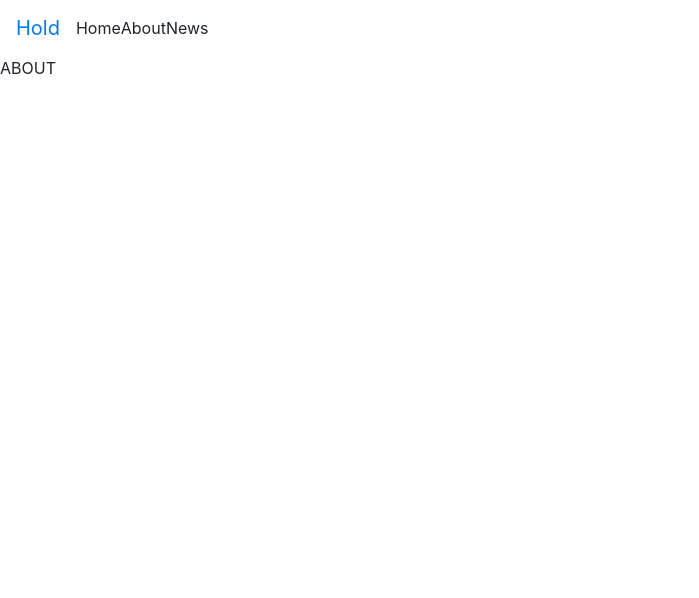
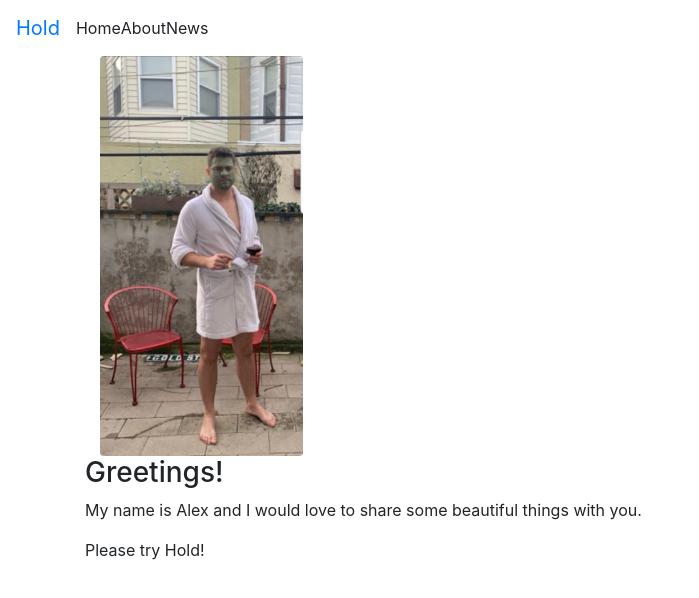
Before and after one commit to egrieshaber/hold, a React (Create React App) app: page /about in a window 1280 px wide. Shown: the top 598 px of the page, without its empty margins (0-699 px from the left). Built offline with nearby package versions, Linux system fonts and the light colour scheme.

Commit message:
added aditional picture, updated About page

```diff
--- a/src/components/About.css
+++ b/src/components/About.css
@@ -0,0 +1,3 @@
+.tominsk-pic {
+  height: 400px;
+}
--- a/src/components/About.jsx
+++ b/src/components/About.jsx
@@ -1,10 +1,20 @@
 import React, { Component } from 'react'
+import { Container, Col, Image } from 'react-bootstrap';
+import './About.css'
 
 export default class About extends Component {
   render() {
     return (
       <div>
-        ABOUT
+        <Container>
+          <Col xs={12} sm={8} smOffset={2}>
+            <Image src="assets/tominsk.jpg" className="tominsk-pic" rounded />
+          </Col>
+          <h3>Greetings!</h3>
+            <p>My name is Alex and I would love to share some beautiful things
+              with you.</p>
+            <p>Please try Hold!</p>
+        </Container>
       </div>
     )
   }
--- a/src/components/Home.css
+++ b/src/components/Home.css
@@ -13,6 +13,6 @@
   margin-bottom: 1em;
 }
 
-.tominsk-pic {
+.hold-pic {
   height: 400px;
 }
--- a/src/components/Home.jsx
+++ b/src/components/Home.jsx
@@ -7,6 +7,7 @@ export default class Home extends Component {
   render() {
     return (
       <Container>
+        <Image src="assets/hold.jpg" className="hold-pic" rounded />
          <Jumbotron>
            <h2>Welcome to Hold</h2>
            <p>this is where you will try Hold</p>
@@ -14,15 +15,6 @@ export default class Home extends Component {
              <Button variant="primary">About</Button>
            </Link>
         </Jumbotron>
-        <Row className="show-grid text-center">
-          <Col xs={12} sm={4} className="tominsk-wrapper">
-            <Image src="assets/tominsk.jpg" circle className="tominsk-pic" />
-            <h3>Greetings!</h3>
-            <p>I'm Alex, and I would love to share some beautiful things with
-            you.  Please try Hold!</p>
-        </Col>
-      </Row>
-
       </Container>
     )
   }
```
Also changed, not shown: public/assets/hold.jpg (renamed from public/assets/hold.jpeg).
